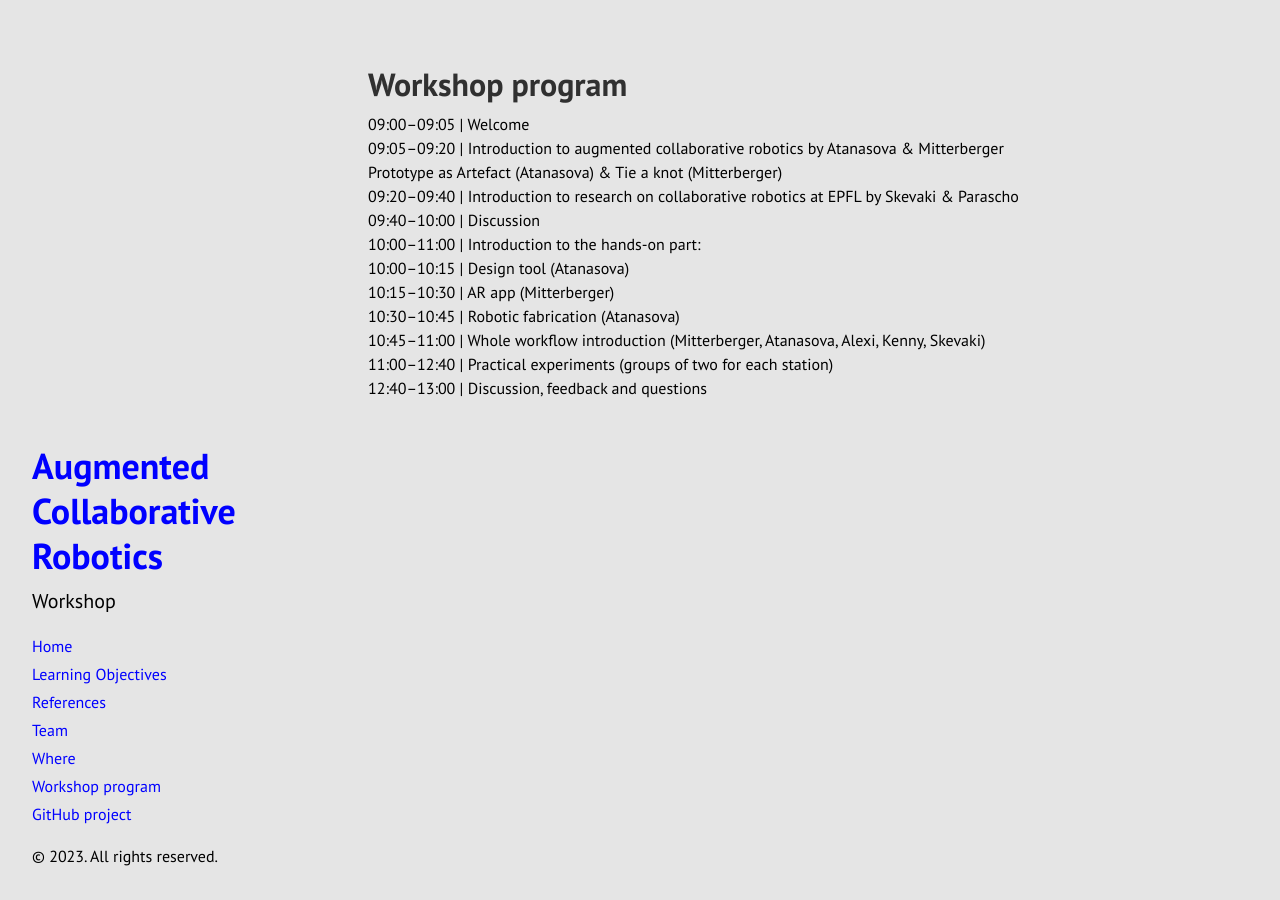
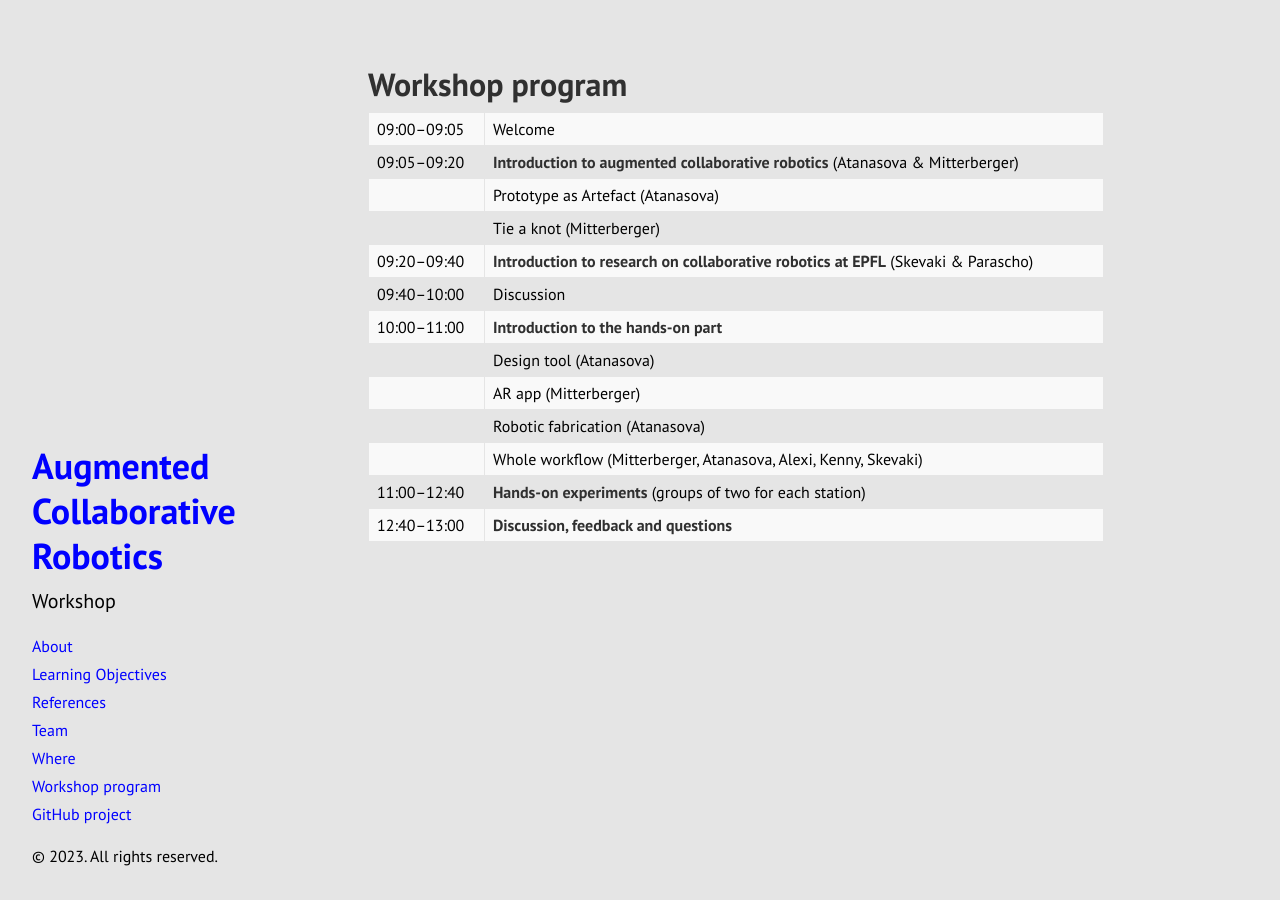
Before and after one commit to augmentedfabricationlab/workshop_augmented_collaborative_robotics, a Jekyll site: the page built from docs/workshop_program.md, in a window 1280 px wide. Built offline with Jekyll 4.4.1, drawn with Linux system fonts in a browser that asks for light colours; Markdown is read by kramdown in place of the engine named in the settings.

Commit message:
update pages

```diff
--- a/docs/_includes/head.html
+++ b/docs/_includes/head.html
@@ -7,7 +7,7 @@
   <meta name="viewport" content="width=device-width, initial-scale=1.0, maximum-scale=1">
 
   <title>
-    {% if page.title == "Home" %}
+    {% if page.title == "About" %}
       {{ site.title }} &middot; {{ site.tagline }}
     {% else %}
       {{ page.title }} &middot; {{ site.title }}
--- a/docs/_includes/sidebar.html
+++ b/docs/_includes/sidebar.html
@@ -10,7 +10,7 @@
     </div>
 
     <nav class="sidebar-nav">
-      <a class="sidebar-nav-item{% if page.url == site.baseurl %} active{% endif %}" href="{{ site.baseurl }}">Home</a>
+      <a class="sidebar-nav-item{% if page.url == site.baseurl %} active{% endif %}" href="{{ site.baseurl }}">About</a>
 
       {% comment %}
         The code below dynamically generates a sidebar nav of pages with
--- a/docs/workshop_program.md
+++ b/docs/workshop_program.md
@@ -5,14 +5,35 @@ title: Workshop program
 
 
 09:00–09:05 | Welcome
-09:05–09:20 | Introduction to augmented collaborative robotics by Atanasova & Mitterberger
-              Prototype as Artefact (Atanasova) & Tie a knot (Mitterberger)
-09:20–09:40 | Introduction to research on collaborative robotics at EPFL by Skevaki & Parascho
+09:05–09:20 | **Introduction to augmented collaborative robotics** (Atanasova & Mitterberger)
+            | Prototype as Artefact (Atanasova)
+            | Tie a knot (Mitterberger)
+09:20–09:40 | **Introduction to research on collaborative robotics at EPFL** (Skevaki & Parascho)
 09:40–10:00 | Discussion
-10:00–11:00 | Introduction to the hands-on part:
-10:00–10:15 | Design tool (Atanasova)
-10:15–10:30 | AR app (Mitterberger)
-10:30–10:45 | Robotic fabrication (Atanasova)
-10:45–11:00 | Whole workflow introduction (Mitterberger, Atanasova, Alexi, Kenny, Skevaki)
-11:00–12:40 | Practical experiments (groups of two for each station)
-12:40–13:00 | Discussion, feedback and questions
+10:00–11:00 | **Introduction to the hands-on part**
+            | Design tool (Atanasova)
+            | AR app (Mitterberger)
+            | Robotic fabrication (Atanasova)
+            | Whole workflow (Mitterberger, Atanasova, Alexi, Kenny, Skevaki)
+11:00–12:40 | **Hands-on experiments** (groups of two for each station)
+12:40–13:00 | **Discussion, feedback and questions**
+
+<!---
+09:00–09:05 | Welcome
+09:05–09:20 | **Introduction to augmented collaborative robotics** (Atanasova & Mitterberger)
+<ul>
+<li>Prototype as Artefact (Atanasova)</li>
+<li>Tie a knot (Mitterberger)</li>
+</ul>
+09:20–09:40 | **Introduction to research on collaborative robotics** at EPFL (Skevaki & Parascho)
+09:40–10:00 | Discussion
+10:00–11:00 | **Introduction to the hands-on part**
+<ul>
+<li>Design tool (Atanasova)</li>
+<li>AR app (Mitterberger)</li>
+<li>Robotic fabrication (Atanasova)</li>
+<li>Whole workflow (Mitterberger, Atanasova, Alexi, Kenny, Skevaki)</li>
+</ul>
+11:00–12:40 | **Practical experiments** (groups of two for each station)
+12:40–13:00 | **Discussion, feedback and questions**
+--->
```
Also changed, not shown: docs/index.md (+2 -2 lines), 1 other file.
